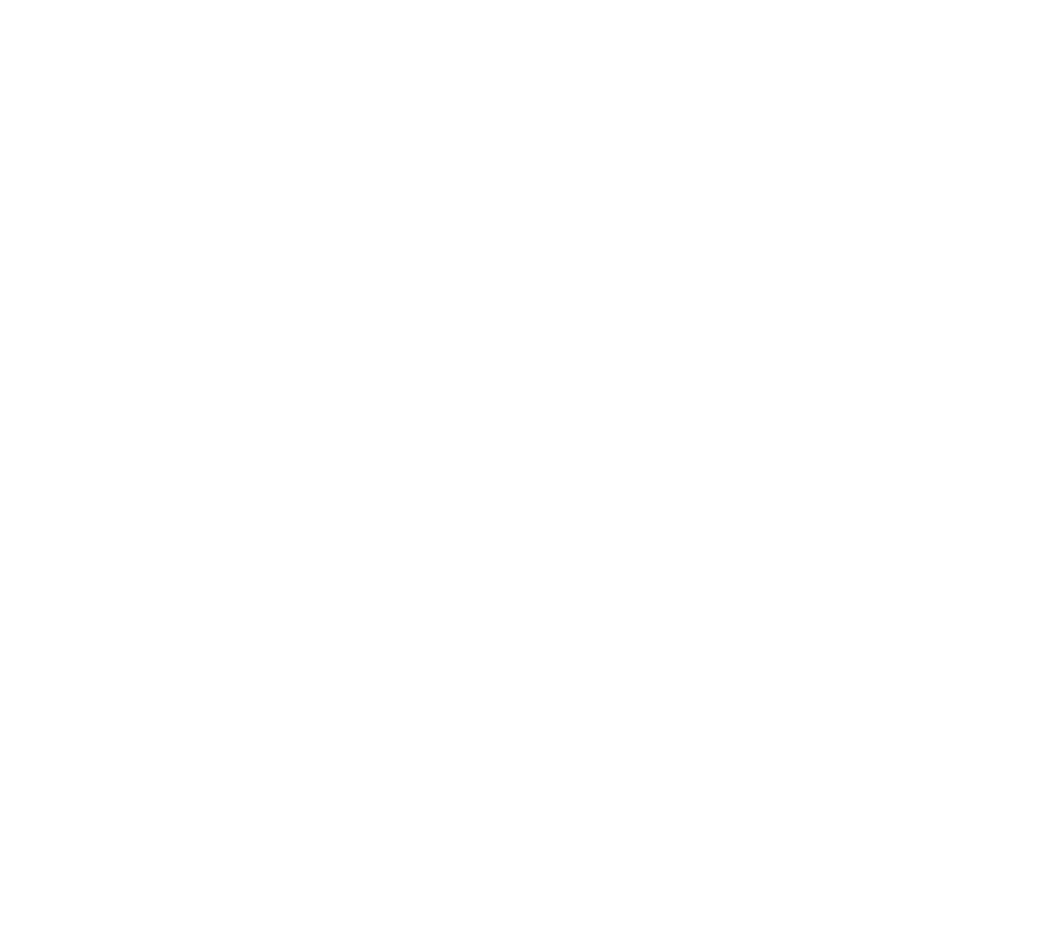
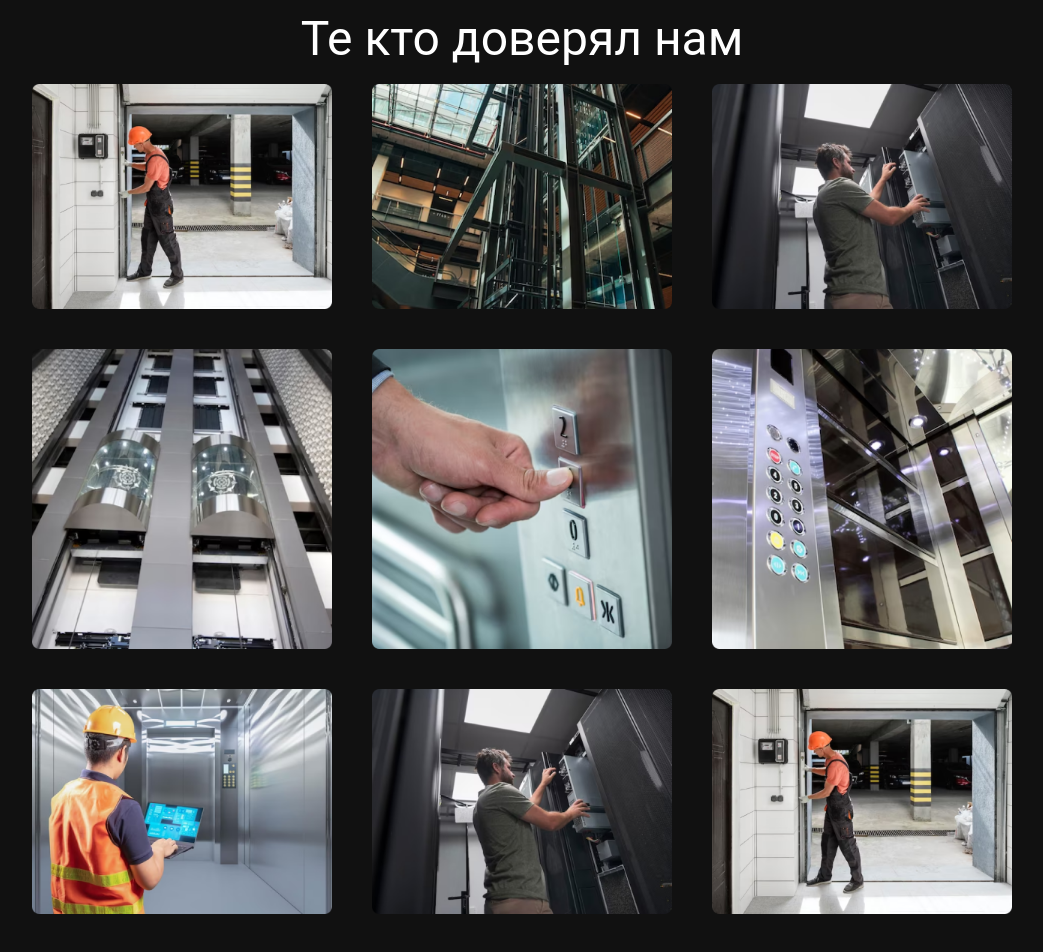
Before and after one commit to IBNODIL/Shamollift, a Vue app: page / in a window 1280 px wide. Shown: the part 4893-5845 px from the top of the page, without its empty margins (118-1161 px from the left). Before the commit the page ends 4803 px from the top, so only its background shows below. Built offline with nearby package versions, Linux system fonts and the light colour scheme.

Commit message:
add gallery

```diff
--- /dev/null
+++ b/src/components/Gallery.vue
@@ -0,0 +1,35 @@
+<template>
+  <div class=" mt-16 d-flex flex-column align-center">
+    <div class="hidden-sm-and-down"><p class="text-h3 text-white">Те кто доверял нам</p></div>
+    <div class="hidden-md-and-up"><p class="text-h5 text-white">Те кто доверял нам</p></div>
+    <div class="gallery-imgs d-flex align-center flex-column">
+      <div class="column d-flex align-center justify-space-evenly flex-wrap">
+        <img width="300" class="ma-5" src="../assets/img/gallery_photo_1.png" alt="">
+        <img width="300" class="ma-5" src="../assets/img/gallery_photo_6.png" alt="">
+        <img width="300" class="ma-5" src="../assets/img/gallery_photo_3.png" alt="">
+      </div>
+
+      <div class="column d-flex align-center justify-space-evenly flex-wrap">
+        <img width="300" class="ma-5" src="../assets/img/gallery_photo_2.png" alt="">
+        <img width="300" class="ma-5" src="../assets/img/gallery_photo_4.png" alt="">
+        <img width="300" class="ma-5" src="../assets/img/gallery_photo_9.png" alt="">
+      </div>
+
+      <div class="column d-flex align-center justify-space-evenly flex-wrap">
+        <img width="300" class="ma-5" src="../assets/img/gallery_photo_5.png" alt="">
+        <img width="300" class="hidden-sm-and-down ma-5" src="../assets/img/gallery_photo_7.png" alt="">
+        <img width="300" class="hidden-sm-and-down ma-5" src="../assets/img/gallery_photo_8.png" alt="">
+      </div>
+    </div>
+  </div>
+</template>
+
+<script>
+  export default {
+
+  }
+</script>
+
+<style scoped>
+
+</style>
--- a/src/views/HomeView.vue
+++ b/src/views/HomeView.vue
@@ -3,6 +3,7 @@
   import Advantages from '../components/Advantages.vue';
   import OurProjects from '../components/OurProjects.vue';
   import SocialCites from '../components/SocialCites.vue';
+  import Gallery from '../components/Gallery.vue';
 </script>
 
 <template>
@@ -34,6 +35,10 @@
 
     <div class="grey-bg py-10 social-ciets">
       <SocialCites></SocialCites>
+    </div>
+
+    <div class="bg py-10 gallery">
+      <Gallery></Gallery>
     </div>
   </v-app>
 </template>
```
